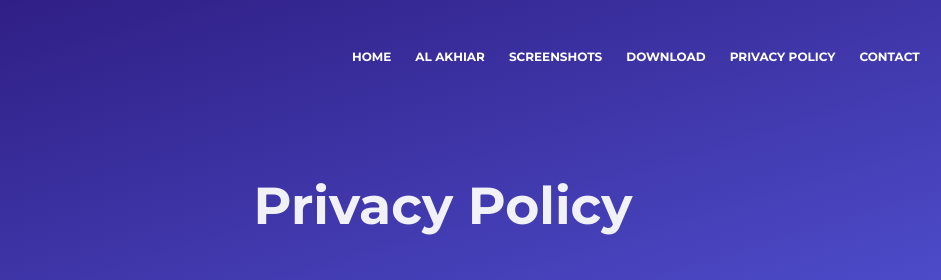
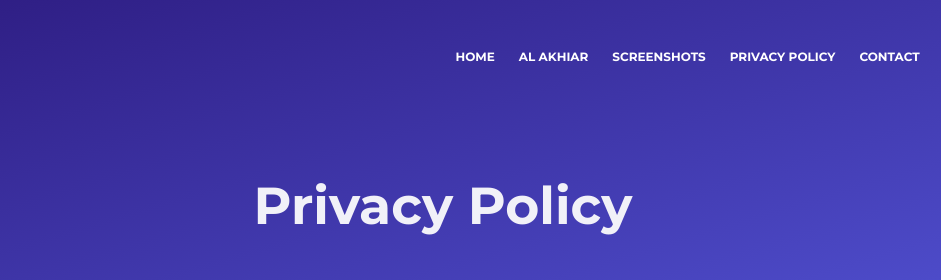
Before and after one commit to kippa21/kippa21.github.io, a plain HTML site: page privacy-policy.html in a window 1280 px wide. Shown: the top 280 px of the page, 197-1138 px from the left. Drawn offline with nearby package versions, Linux system fonts and the light colour scheme.

Commit message:
Update privacy-policy.html

```diff
--- a/privacy-policy.html
+++ b/privacy-policy.html
@@ -71,10 +71,6 @@
                 <li class="nav-item">
                     <a class="nav-link page-scroll" href="index.html#screenshots">SCREENSHOTS</a>
                 </li>
-                <li class="nav-item">
-                    <a class="nav-link page-scroll" href="index.html#download">DOWNLOAD</a>
-                </li>
-
                 <li class="nav-item">
                         <a class="nav-link page-scroll" href="privacy-policy.html"><span class="item-text">PRIVACY POLICY</span></a>
                 </li>
```
